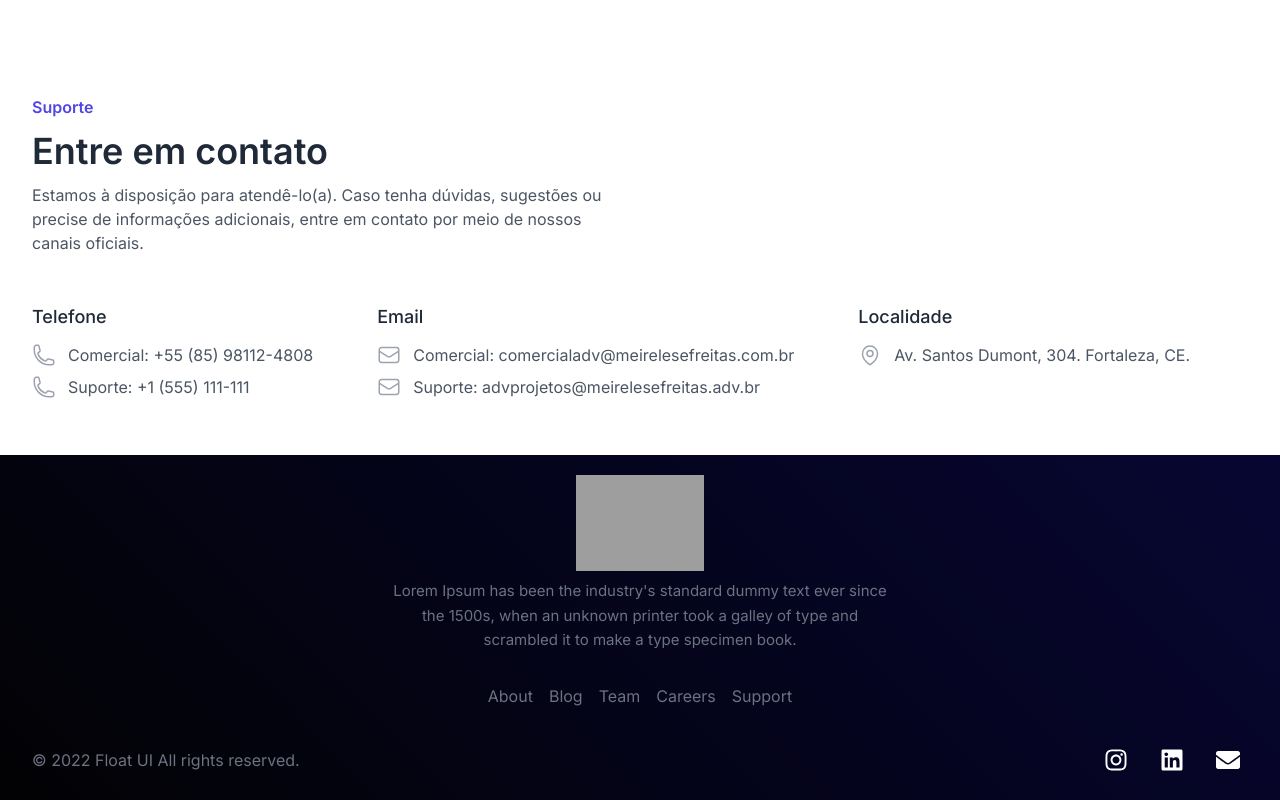
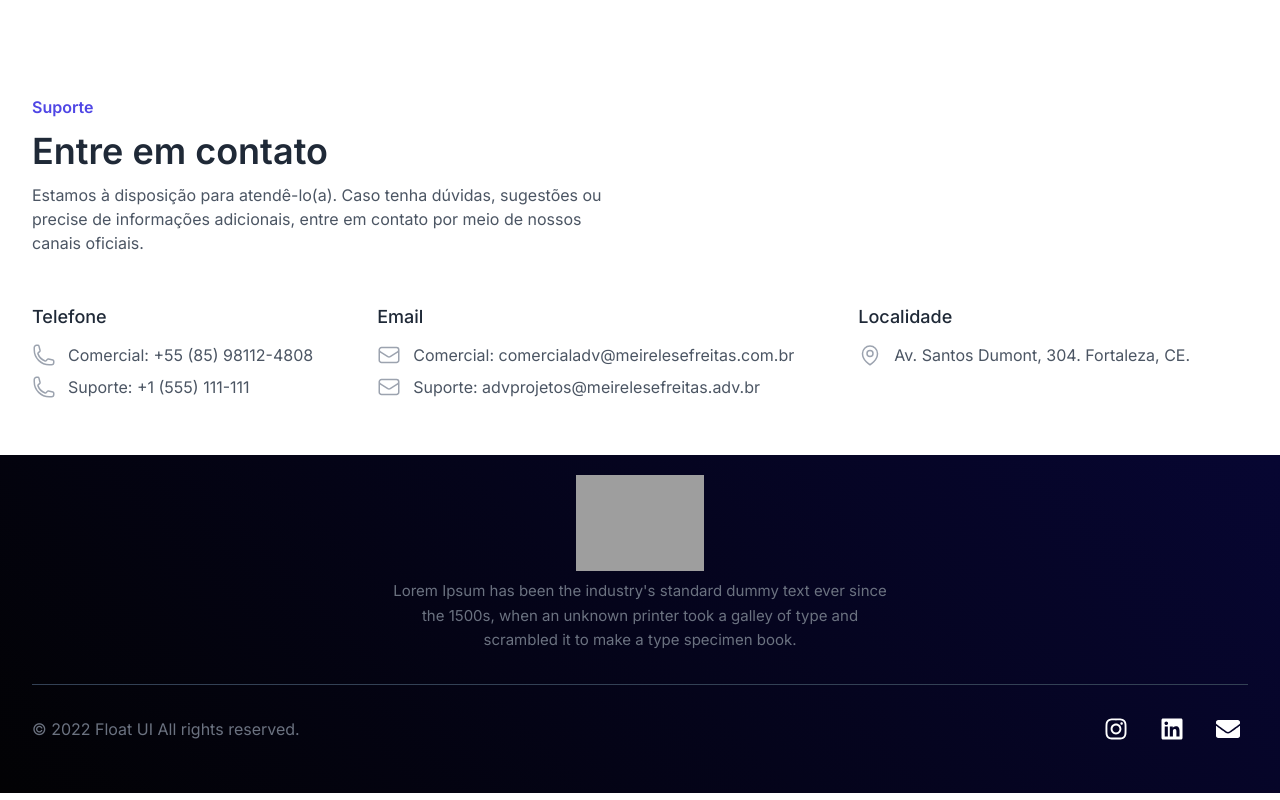
Before and after one commit to System-Apollo/FRONT_T.IA.GO, a Next.js app: page / in a window 1280 px wide. Shown: the part 3099-3899 px from the top of the page. Built offline with nearby package versions, Linux system fonts and the light colour scheme; grey boxes are pictures that could not be loaded.

Commit message:
⚰️ delete: removed dead code

```diff
--- a/src/pages/footer/index.tsx
+++ b/src/pages/footer/index.tsx
@@ -1,13 +1,6 @@
 import { FaInstagram, FaLinkedin, FaEnvelope } from 'react-icons/fa';
 
 export default function Footer() {
-    const footerNavs = [
-        { href: 'javascript:void()', name: 'About' },
-        { href: 'javascript:void()', name: 'Blog' },
-        { href: 'javascript:void()', name: 'Team' },
-        { href: 'javascript:void()', name: 'Careers' },
-        { href: 'javascript:void()', name: 'Support' }
-    ];
 
     return (
         <footer className="text-gray-500 bg-gradient px-4 py-5 w-full mx-auto md:px-8">
@@ -17,14 +10,7 @@ export default function Footer() {
                     Lorem Ipsum has been the industry's standard dummy text ever since the 1500s, when an unknown printer took a galley of type and scrambled it to make a type specimen book.
                 </p>
             </div>
-            <ul className="items-center justify-center mt-8 space-y-5 sm:flex sm:space-x-4 sm:space-y-0">
-                {footerNavs.map((item, idx) => (
-                    <li className="hover:text-gray-800" key={idx}>
-                        <a href={item.href}>{item.name}</a>
-                    </li>
-                ))}
-            </ul>
-            <div className="mt-8 items-center justify-between sm:flex">
+            <div className="mt-8 py-6 border-t border-slate-700 items-center justify-between sm:flex">
                 <div className="mt-4 sm:mt-0">
                     &copy; 2022 Float UI All rights reserved.
                 </div>
```
